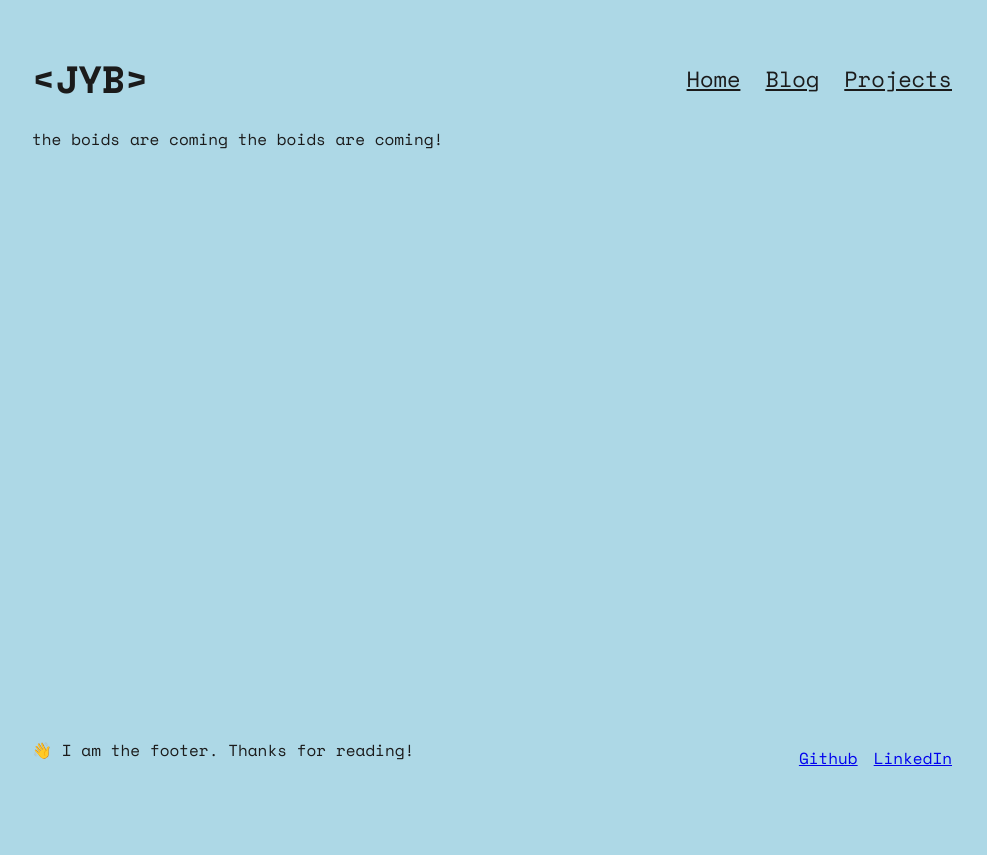
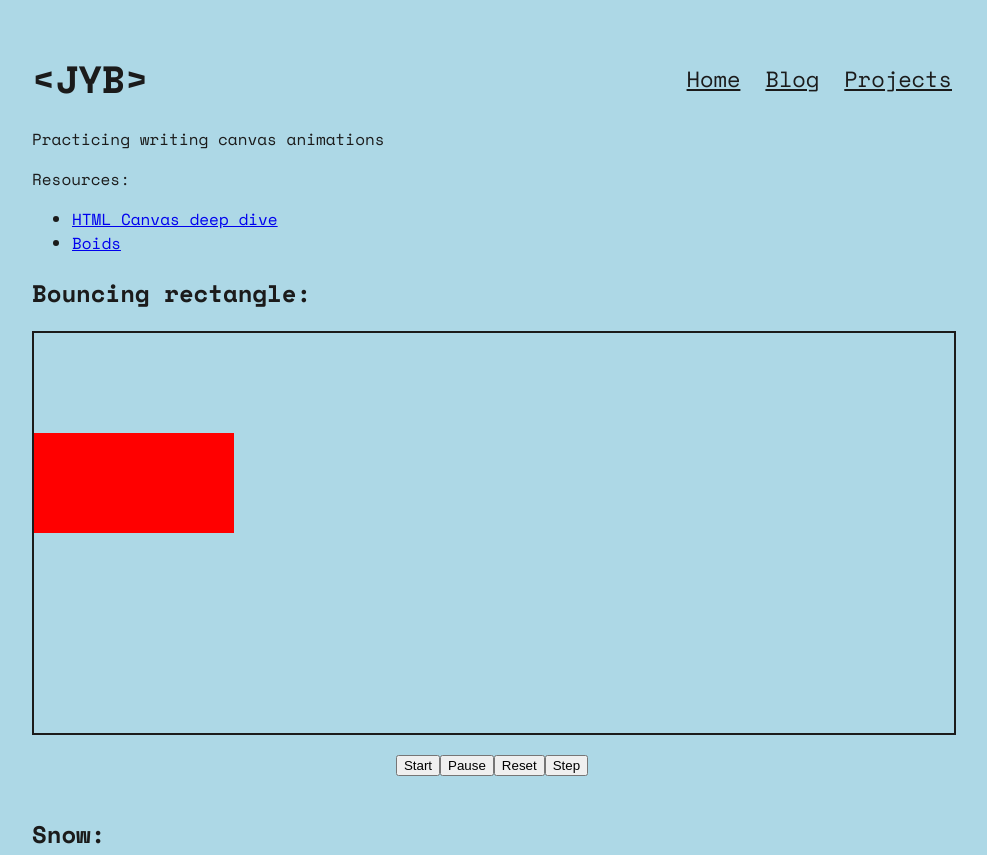
Before and after one commit to jyburns/jeffburns.dev, an Eleventy site: page src/projects/boids.html in a window 1280 px wide. Shown: the top 855 px of the page, without its empty margins (148-1135 px from the left). Before the commit the page ends 800 px from the top, so only its background shows below. Built offline with nearby package versions, Linux system fonts and the light colour scheme; Eleventy itself is replaced by a stand-in of ours; files that its build step writes are made by us from their sources; what eleventy-plugin-svg-contents would draw is missing.

Commit message:
created animation factory and my first two animations on the boids project page.

```diff
--- a/src/projects/boids.html
+++ b/src/projects/boids.html
@@ -8,13 +8,53 @@ layout: project.html
 templateStylesheets:
   - /styles/boids.css
 templateScripts:
-  - /scripts/boids.js
+  - /scripts/boids/main.js
 tags:
   - project
 emoji: 🐦
 emojiLabel: bird
 ---
 
-<p>the boids are coming the boids are coming!</p>
+<p>Practicing writing canvas animations</p>
 
-<canvas class="boid-canvas" id="boid_canvas_1"></canvas>
+<p>Resources:</p>
+<ul>
+  <li>
+    <a href="https://joshondesign.com/p/books/canvasdeepdive/title.html"
+       target="_blank"
+       title="HTML Canvas book"
+       rel="noopener">
+      HTML Canvas deep dive
+    </a>
+  </li>
+  <li>
+    <a href="https://www.red3d.com/cwr/boids/"
+       target="_blank"
+       title="Description of boids"
+       rel="noopener">
+      Boids
+    </a>
+  </li>
+</ul>
+
+<h2>Bouncing rectangle:</h2>
+<div class="canvas-container">
+  <canvas class="boid-canvas" id="canvas_1"></canvas>
+  <div class="canvas-button-container">
+    <button id="canvas_1_start">Start</button>
+    <button id="canvas_1_pause">Pause</button>
+    <button id="canvas_1_reset">Reset</button>
+    <button id="canvas_1_step">Step</button>
+  </div>
+</div>
+
+<h2>Snow:</h2>
+<div class="canvas-container">
+  <canvas class="boid-canvas" id="canvas_2"></canvas>
+  <div class="canvas-button-container">
+    <button id="canvas_2_start">Start</button>
+    <button id="canvas_2_pause">Pause</button>
+    <button id="canvas_2_reset">Reset</button>
+    <button id="canvas_2_step">Step</button>
+  </div>
+</div>
--- a/src/scripts/boids.js
+++ /dev/null
@@ -1,5 +0,0 @@
-console.log('where are the boids?');
-
-window.addEventListener('DOMContentLoaded', (event) => {
-  console.log('DOM fully loaded and parsed', event);
-});
--- /dev/null
+++ b/src/scripts/boids/main.js
@@ -0,0 +1,34 @@
+import { slidingRectangle } from "./slidingRectangle.js";
+import { snow } from "./snow.js";
+
+const animations = [];
+
+const mainLoop = () => {
+  window.requestAnimationFrame(mainLoop);
+
+  animations.forEach((animation) => {
+    animation.run();
+  });
+};
+
+window.addEventListener('load', () => {
+  animations.push(slidingRectangle('canvas_1'));
+  animations.push(snow('canvas_2'));
+
+  const main = document.getElementsByTagName('main')[0];
+
+  animations.forEach((animation) => {
+    animation.setCanvasSize(400, main.clientWidth);
+    animation.draw();
+  })
+
+  mainLoop();
+});
+
+window.addEventListener('resize', (e) => {
+  const main = document.getElementsByTagName('main')[0];
+
+  animations.forEach((animation) => {
+    animation.setCanvasSize(400, main.clientWidth);
+  });
+});
--- /dev/null
+++ b/src/scripts/boids/slidingRectangle.js
@@ -0,0 +1,56 @@
+import animationFactory from '../modules/animationFactory.js';
+
+const defaultParams = {
+  rectangleWidth: 200,
+  rectangleHeight: 100,
+  slideSpeed: 5,
+  fillStyle: "red"
+};
+
+const defaultState = {
+  x: 0,
+  direction: 1
+};
+
+const slidingRectangle = (canvasId, initialParams = defaultParams, initialState = defaultState) => {
+  const anim = animationFactory.create();
+  anim.setCanvasId(canvasId);
+  anim.setInitialConditions(initialParams, initialState);
+
+  anim.setUpdate(() => {
+    if (anim.state.x <= 0) {
+      anim.state.direction = 1;
+    }
+
+    if ((anim.state.x + anim.params.rectangleWidth) >= anim.ctx.canvas.width) {
+      anim.state.direction = -1;
+    }
+
+    anim.state.x = (anim.state.x + (anim.params.slideSpeed * anim.state.direction));
+  });
+
+  anim.setDraw(() => {
+    anim.ctx.clearRect(0, 0, anim.ctx.canvas.width, anim.ctx.canvas.height);
+    anim.ctx.fillStyle = anim.params.fillStyle;
+    anim.ctx.fillRect(anim.state.x, anim.params.rectangleHeight, anim.params.rectangleWidth, anim.params.rectangleHeight);
+  });
+
+  document.getElementById(`${canvasId}_start`).onclick = (e) => {
+    anim.start();
+  };
+  document.getElementById(`${canvasId}_pause`).onclick = (e) => {
+    anim.pause();
+  };
+  document.getElementById(`${canvasId}_reset`).onclick = (e) => {
+    anim.reset();
+  };
+  document.getElementById(`${canvasId}_step`).onclick = (e) => {
+    anim.step();
+  };
+
+  return anim;
+};
+
+export {
+  slidingRectangle
+}
--- /dev/null
+++ b/src/scripts/boids/snow.js
@@ -0,0 +1,78 @@
+import animationFactory from '../modules/animationFactory.js';
+
+const defaultInitialParams = {
+  minTicks: 1,
+  tickRange: 7,
+  minSize: 2,
+  sizeRange: 5
+};
+
+const defaultInitialState = {
+  particles: [],
+  nextParticleTick: 1
+};
+
+const snow = (canvasId, initialParams = defaultInitialParams, initialState = defaultInitialState) => {
+  const anim = animationFactory.create();
+  anim.setCanvasId(canvasId);
+  anim.setInitialConditions(initialParams, initialState);
+
+  anim.setCreate(() => {
+    if (anim.state.nextParticleTick === anim.ticks) {
+      let size = anim.params.minSize + (Math.random() * anim.params.sizeRange);
+
+      let particle = {
+        size: size,
+        speed: size,
+        x: Math.random() * anim.ctx.canvas.width,
+        y: 0
+      };
+
+      anim.state.particles.push(particle);
+
+      anim.state.nextParticleTick += Math.floor(anim.params.minTicks + (Math.random() * anim.params.tickRange));
+    }
+  });
+
+  anim.setUpdate(() => {
+    anim.state.particles.forEach(particle => {
+      particle.y += particle.speed;
+    });
+  });
+
+  anim.setDestroy(() => {
+    anim.state.particles = anim.state.particles.filter(particle => {
+      return particle.y < anim.ctx.canvas.height;
+    });
+  });
+
+  anim.setDraw(() => {
+    anim.ctx.clearRect(0, 0, anim.ctx.canvas.width, anim.ctx.canvas.height);
+    anim.state.particles.forEach(particle => {
+      anim.ctx.beginPath();
+      anim.ctx.arc(particle.x, particle.y, particle.size, 0, Math.PI*2);
+      anim.ctx.closePath();
+      anim.ctx.fillStyle = "black";
+      anim.ctx.fill();
+    });
+  });
+
+  document.getElementById(`${canvasId}_start`).onclick = (e) => {
+    anim.start();
+  };
+  document.getElementById(`${canvasId}_pause`).onclick = (e) => {
+    anim.pause();
+  };
+  document.getElementById(`${canvasId}_reset`).onclick = (e) => {
+    anim.reset();
+  };
+  document.getElementById(`${canvasId}_step`).onclick = (e) => {
+    anim.step();
+  };
+
+  return anim;
+};
+
+export {
+  snow
+}
--- /dev/null
+++ b/src/scripts/modules/animationFactory.js
@@ -0,0 +1,90 @@
+const proto = {
+  isRunning: false,
+  canvasId: "",
+  canvas: null,
+  ctx: null,
+  params: {},
+  state: {},
+  initialConditions: {},
+  ticks: 0,
+
+  setCanvasId: function(canvasId) {
+    this.canvasId = canvasId;
+    this.canvas = document.getElementById(canvasId);
+    this.ctx = this.canvas.getContext('2d');
+  },
+
+  setCanvasSize: function(height, width) {
+    this.canvas.height = height;
+    this.canvas.width = width;
+  },
+
+  setInitialConditions: function(params, state) {
+    this.initialConditions = { params: {...params}, state: {...state} };
+    this.params = params;
+    this.state = state;
+  },
+
+  setCreate: function(create) {
+    this.create = create;
+  },
+
+  setUpdate: function(update) {
+    this.update = update;
+  },
+
+  setDestroy: function(destroy) {
+    this.destroy = destroy;
+  },
+
+  setDraw: function(draw) {
+    this.draw = draw;
+  },
+
+  start: function() {
+    this.isRunning = true;
+  },
+
+  pause: function() {
+    this.isRunning = false;
+  },
+
+  reset: function() {
+    this.isRunning = false;
+    this.params = {...this.initialConditions.params};
+    this.state = {...this.initialConditions.state};
+    this.ticks = 0;
+    this.draw();
+  },
+
+  run: function() {
+    if (this.isRunning) {
+      this.step();
+    }
+  },
+
+  step: function() {
+    this.create();
+    this.update();
+    this.destroy();
+    this.draw();
+
+    this.ticks += 1;
+  },
+
+  // animation lifecycle methods
+
+  create: () => {},
+  update: () => {},
+  draw: () => {},
+  destroy: () => {}
+}
+
+const create = () => {
+  return Object.create(proto);
+}
+
+export default {
+  create,
+  proto
+}
--- a/src/styles/boids.css
+++ b/src/styles/boids.css
@@ -1,4 +1,17 @@
+.canvas-container {
+  align-items: center;
+  display: flex;
+  flex-direction: column;
+}
+
 .boid-canvas {
+  border: 0.2rem solid rgba(var(--primary-text-color));
   height: 40rem;
-  width: 100%;
+  margin: 0 auto;
 }
+
+.canvas-button-container {
+  display: flex;
+  justify-content: center;
+  margin: 2rem 0;
+}
```
Also changed, not shown: src/_includes/base.html (+3 -2 lines), .eleventy.js, src/blog/my-slice-of-the-web.md (line endings or trailing spaces), 2 other files.
